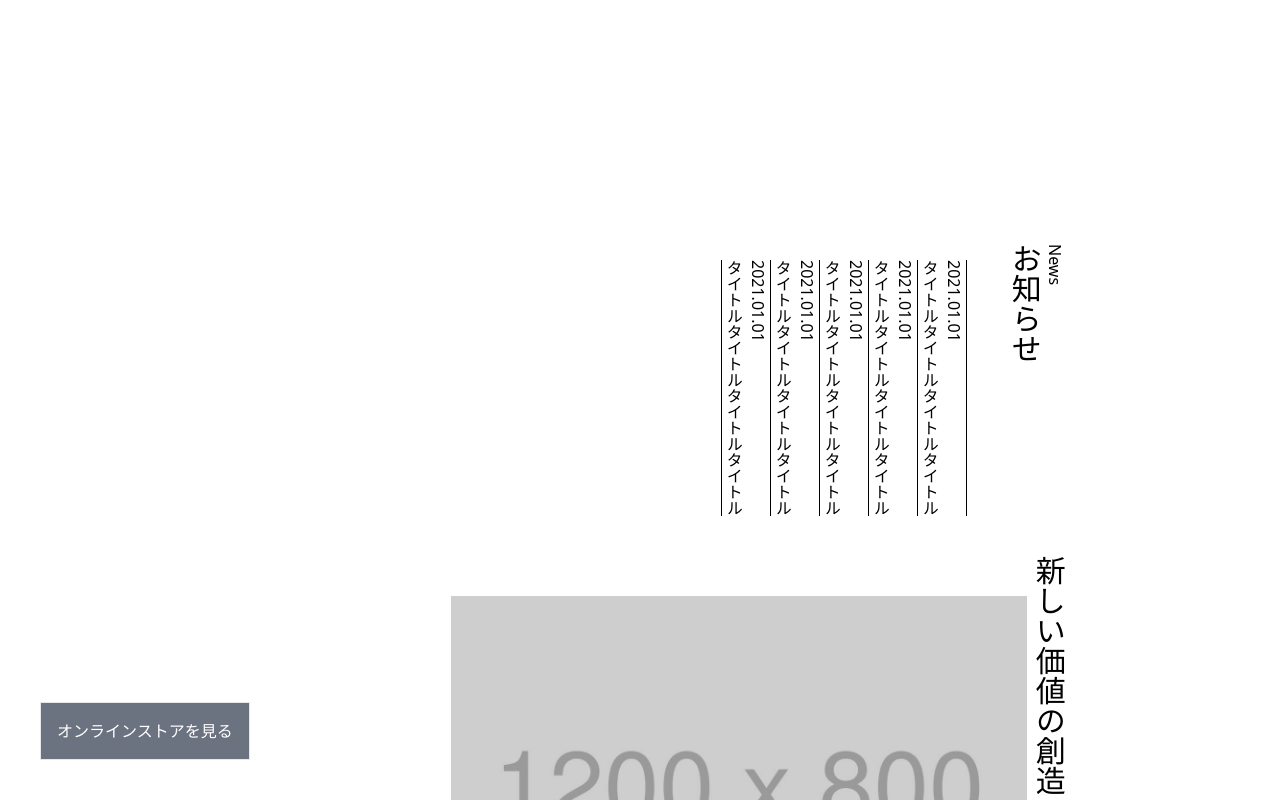
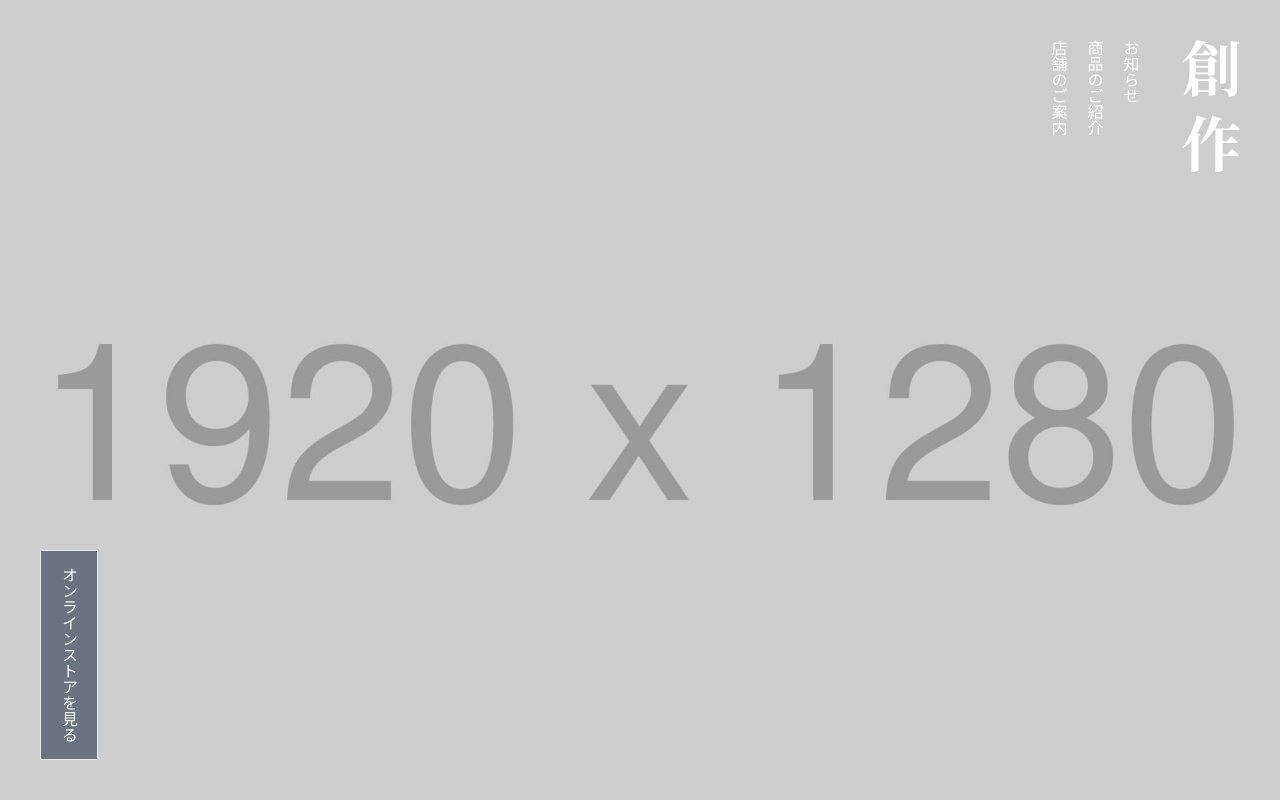
Before and after one commit to is-uko/portfolio-store3, a website: page index.html in a window 1280 px wide. Shown: the top 800 px of the page. Drawn offline with Linux system fonts and the light colour scheme.

Commit message:
背景画像がGitHub Pagesで表示されない問題を修正

```diff
--- a/index.html
+++ b/index.html
@@ -9,7 +9,7 @@
   </head>
   <body>
     <div
-      class="w-full [background-image:url("https://github.com/is-uko/portfolio-store3/blob/main/img/mainvisual-sp.jpg")] lg:[background-image:url("https://github.com/is-uko/portfolio-store3/blob/main/img/mainvisual-pc.jpg")] bg-cover [writing-mode:vertical-rl] h-screen py-10 relative"
+      class="w-full [background-image:url(https://github.com/is-uko/portfolio-store3/blob/main/img/mainvisual-pc.jpg)] lg:[background-image:url(https://github.com/is-uko/portfolio-store3/blob/main/img/mainvisual-pc.jpg)] bg-cover [writing-mode:vertical-rl] h-screen py-10 relative"
     >
       <div class="px-10">
         <img class="pl-10" src="img/logo.svg" alt="" />
```
Also changed, not shown: dist/output.css.
